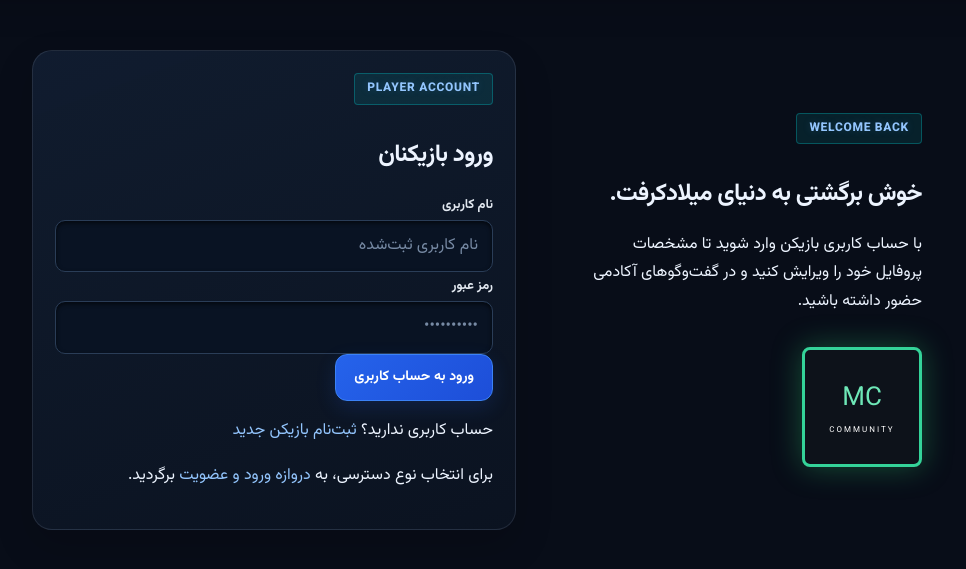
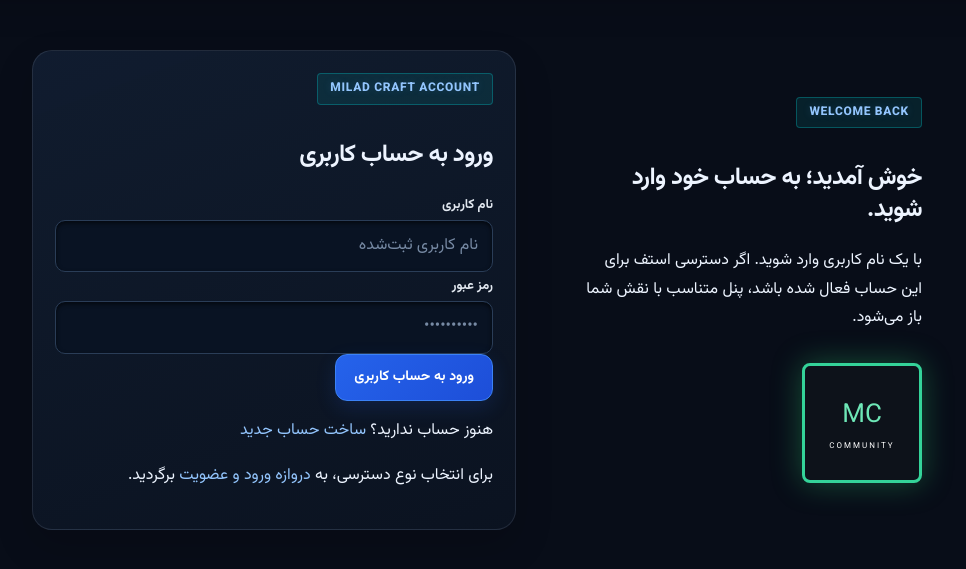
Before and after one commit to Railway206040/Miladcraft-website, a Flask app: page /account/login in a window 1280 px wide. Shown: the part 76-645 px from the top of the page, without its empty margins (148-1114 px from the left). Run offline with Flask 3, Linux system fonts and the light colour scheme; data comes from the database, SQL or seed files in the repository; data that the repository does not hold is empty.

Commit message:
Use unified login copy

```diff
--- a/templates/account_login.html
+++ b/templates/account_login.html
@@ -4,7 +4,7 @@
 <meta charset="utf-8">
 <meta name="viewport" content="width=device-width,initial-scale=1">
 <meta name="robots" content="noindex,follow">
-<title>ورود بازیکنان | MILAD CRAFT</title>
+<title>ورود به حساب | MILAD CRAFT</title>
 <link rel="preconnect" href="https://fonts.googleapis.com">
 <link rel="preconnect" href="https://fonts.gstatic.com" crossorigin>
 <link rel="stylesheet" href="{{ url_for('static',filename='style.css') }}">
@@ -43,14 +43,14 @@
 <main class="account-shell account-shell-login">
   <section class="account-art">
     <p class="eyebrow">WELCOME BACK</p>
-    <h1>خوش برگشتی به دنیای میلادکرفت.</h1>
-    <p>با حساب کاربری بازیکن وارد شوید تا مشخصات پروفایل خود را ویرایش کنید و در گفت‌وگوهای آکادمی حضور داشته باشید.</p>
+    <h1>خوش آمدید؛ به حساب خود وارد شوید.</h1>
+    <p>با یک نام کاربری وارد شوید. اگر دسترسی استف برای این حساب فعال شده باشد، پنل متناسب با نقش شما باز می‌شود.</p>
     <div class="account-art-mark">MC<span>COMMUNITY</span></div>
   </section>
 
   <section class="account-card">
-    <p class="eyebrow">PLAYER ACCOUNT</p>
-    <h2>ورود بازیکنان</h2>
+    <p class="eyebrow">MILAD CRAFT ACCOUNT</p>
+    <h2>ورود به حساب کاربری</h2>
     {% with messages = get_flashed_messages(with_categories=true) %}
       {% for category,message in messages %}
         <div class="notice {{ category }}">{{ message }}</div>
@@ -67,7 +67,7 @@
       <button class="button button-large full" type="submit">ورود به حساب کاربری</button>
     </form>
 
-    <p class="account-switch">حساب کاربری ندارید؟ <a href="{{ url_for('account_register') }}">ثبت‌نام بازیکن جدید</a></p>
+    <p class="account-switch">هنوز حساب ندارید؟ <a href="{{ url_for('account_register') }}">ساخت حساب جدید</a></p>
     <p class="account-switch staff-switch">برای انتخاب نوع دسترسی، به <a href="{{ url_for('account_portal') }}">دروازه ورود و عضویت</a> برگردید.</p>
   </section>
 </main>
```
